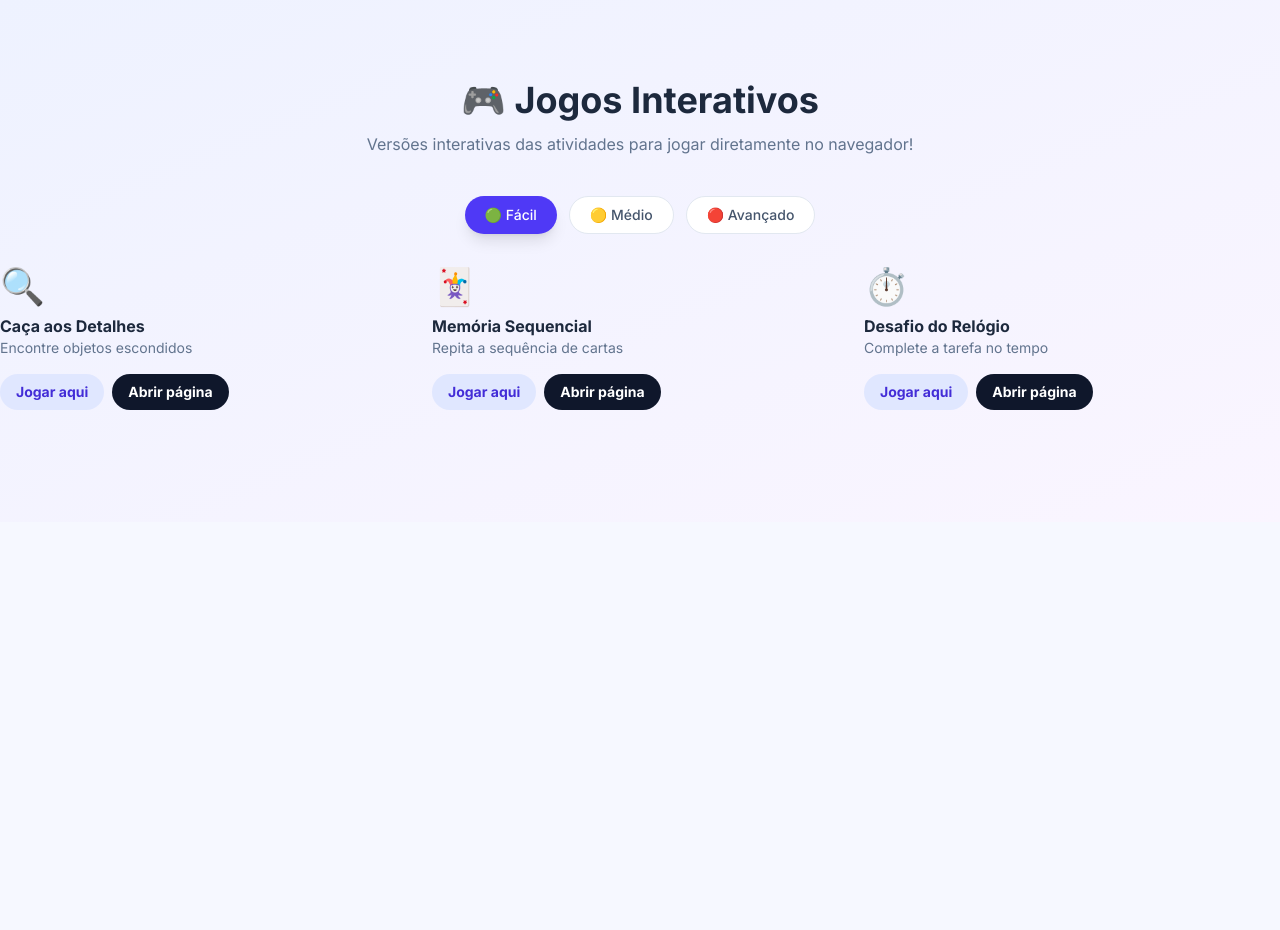
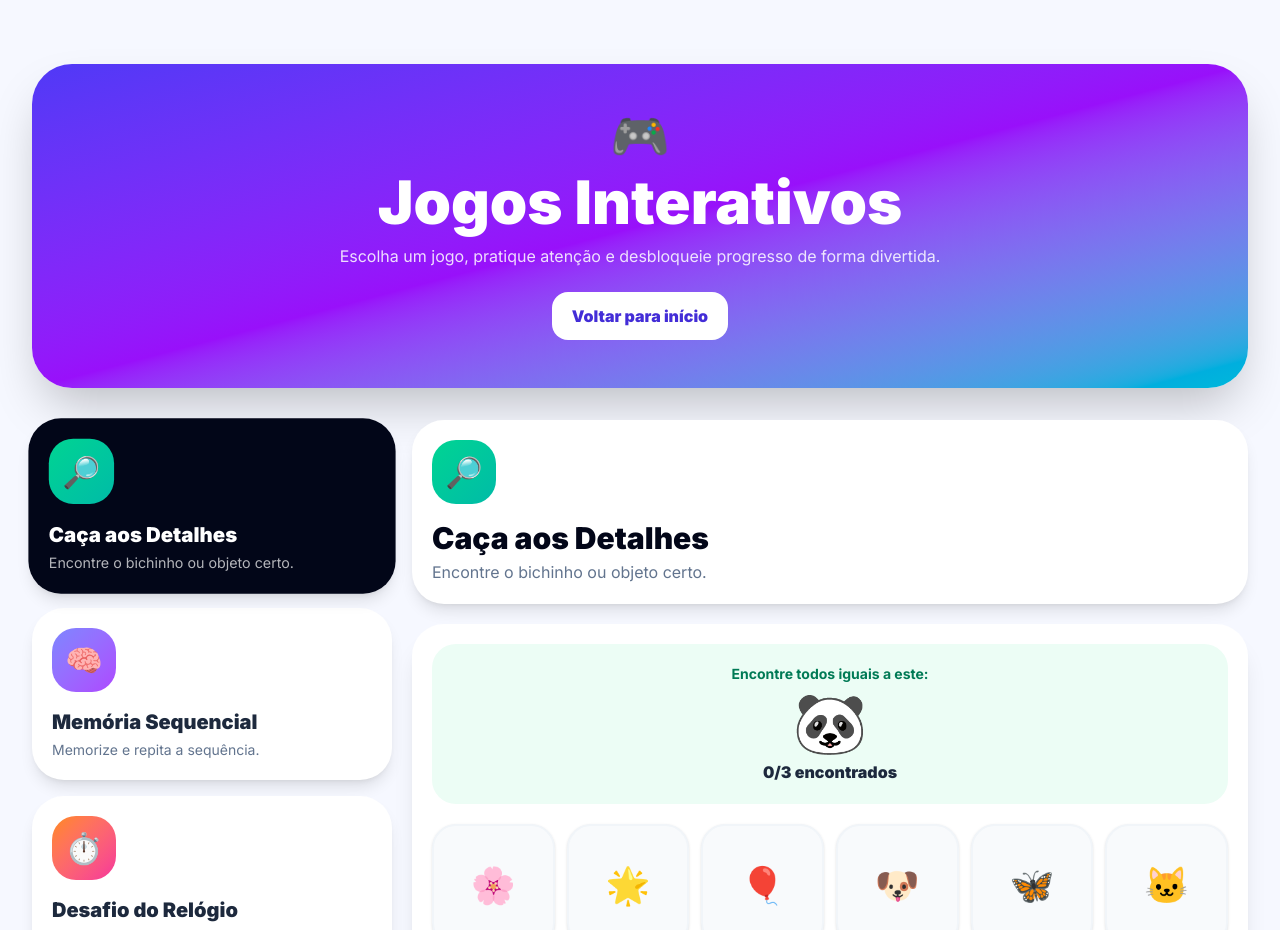
Before and after one commit to andreajoa/estimular-aten-o-sustentada, a Next.js app: page /jogos in a window 1280 px wide. Shown: the top 930 px of the page. Before the commit the page ends 800 px from the top, so only its background shows below. Built offline with nearby package versions, Linux system fonts and the light colour scheme.

Commit message:
redesign jogos page interactive child friendly

```diff
--- a/app/components/Games.tsx
+++ b/app/components/Games.tsx
@@ -1,256 +1,258 @@
 "use client";
+
+import { useEffect, useMemo, useState } from "react";
 import Link from "next/link";
-import { useState, useEffect } from "react";
 
-const GAMES = [
-  { id: "caca", title: "Caça aos Detalhes", emoji: "🔍", desc: "Encontre objetos escondidos" },
-  { id: "memoria", title: "Memória Sequencial", emoji: "🃏", desc: "Repita a sequência de cartas" },
-  { id: "relogio", title: "Desafio do Relógio", emoji: "⏱️", desc: "Complete a tarefa no tempo" },
+const games = [
+  {
+    id: "caca",
+    title: "Caça aos Detalhes",
+    emoji: "🔎",
+    desc: "Encontre o bichinho ou objeto certo.",
+    color: "from-emerald-400 to-teal-500",
+  },
+  {
+    id: "memoria",
+    title: "Memória Sequencial",
+    emoji: "🧠",
+    desc: "Memorize e repita a sequência.",
+    color: "from-indigo-400 to-purple-500",
+  },
+  {
+    id: "relogio",
+    title: "Desafio do Relógio",
+    emoji: "⏱️",
+    desc: "Clique nas letras certas com atenção.",
+    color: "from-orange-400 to-pink-500",
+  },
 ];
 
-const ITEMS_CACA = ["🐱","🌟","🍎","🚗","🌈","🦋","🎈","🌸"];
-const CARDS_MEM = ["🐶","🐱","🐭","🐹","🦊","🐻","🐼","🐨"];
+const items = ["🐶", "🐱", "🦊", "🐼", "🌟", "🍎", "🚗", "🎈", "🦋", "🌸", "🧩", "🎯"];
+const cards = ["🐶", "🐱", "🐭", "🐹", "🦊", "🐻", "🐼", "🐨"];
 
-function CacaGame({ level }: { level: string }) {
-  const count = level === "facil" ? 4 : level === "medio" ? 6 : 8;
-  const time = level === "facil" ? 60 : level === "medio" ? 45 : 30;
-  const [items] = useState(() => [...ITEMS_CACA].sort(() => Math.random() - 0.5).slice(0, count));
+function saveProgress(points: number) {
+  const current = Number(localStorage.getItem("attention-progress") || "35");
+  localStorage.setItem("attention-progress", String(Math.min(100, current + points)));
+}
+
+function SearchGame() {
   const [target] = useState(() => items[Math.floor(Math.random() * items.length)]);
-  const [found, setFound] = useState<string[]>([]);
-  const [timeLeft, setTimeLeft] = useState(time);
-  const [started, setStarted] = useState(false);
-  const [finished, setFinished] = useState(false);
+  const board = useMemo(() => [...items, target, target].sort(() => Math.random() - 0.5), [target]);
+  const total = board.filter((x) => x === target).length;
+  const [found, setFound] = useState(0);
+
+  function click(item: string) {
+    if (item === target && found < total) {
+      const next = found + 1;
+      setFound(next);
+      saveProgress(2);
+    }
+  }
+
+  return (
+    <div className="rounded-[2rem] bg-white p-5 shadow-xl">
+      <div className="mb-5 rounded-3xl bg-emerald-50 p-5 text-center">
+        <p className="text-sm font-bold text-emerald-700">Encontre todos iguais a este:</p>
+        <div className="mt-2 text-6xl">{target}</div>
+        <p className="mt-2 font-black text-slate-800">{found}/{total} encontrados</p>
+      </div>
+
+      <div className="grid grid-cols-4 gap-3 sm:grid-cols-6">
+        {board.map((item, i) => (
+          <button
+            key={i}
+            onClick={() => click(item)}
+            className="aspect-square rounded-3xl border-2 border-slate-100 bg-slate-50 text-4xl shadow-sm transition hover:scale-105 hover:border-emerald-300 active:scale-95"
+          >
+            {item}
+          </button>
+        ))}
+      </div>
+
+      {found >= total && <Success />}
+    </div>
+  );
+}
+
+function MemoryGame() {
+  const sequence = useMemo(() => Array.from({ length: 4 }, () => cards[Math.floor(Math.random() * cards.length)]), []);
+  const [show, setShow] = useState(true);
+  const [answer, setAnswer] = useState<string[]>([]);
 
   useEffect(() => {
-    if (!started || finished) return;
-    if (timeLeft === 0) { setFinished(true); return; }
-    const t = setTimeout(() => setTimeLeft((p) => p - 1), 1000);
+    const t = setTimeout(() => setShow(false), 3500);
     return () => clearTimeout(t);
-  }, [started, timeLeft, finished]);
+  }, []);
+
+  const finished = answer.length === sequence.length;
+  const correct = finished && JSON.stringify(answer) === JSON.stringify(sequence);
 
   useEffect(() => {
-    if (found.includes(target)) setFinished(true);
-  }, [found, target]);
-
-  const handleClick = (item: string) => {
-    if (!started || finished) return;
-    if (item === target && !found.includes(item)) setFound([...found, item]);
-  };
-
-  const won = found.includes(target);
-
-  if (!started) return (
-    <div className="text-center py-8">
-      <div className="text-6xl mb-4">{target}</div>
-      <p className="text-slate-600 mb-4">Encontre este item! Você tem {time} segundos.</p>
-      <button className="btn-primary" onClick={() => setStarted(true)}>Iniciar Jogo</button>
-    </div>
-  );
+    if (correct) saveProgress(8);
+  }, [correct]);
 
   return (
-    <div>
-      <div className="flex justify-between items-center mb-4">
-        <div className="text-lg font-bold">Encontre: <span className="text-3xl">{target}</span></div>
-        <div className={`text-lg font-bold ${timeLeft < 10 ? "text-red-500" : "text-indigo-600"}`}>⏱ {timeLeft}s</div>
+    <div className="rounded-[2rem] bg-white p-5 shadow-xl">
+      {show ? (
+        <div className="text-center">
+          <p className="mb-4 font-black text-slate-800">Memorize a sequência:</p>
+          <div className="flex flex-wrap justify-center gap-3">
+            {sequence.map((c, i) => (
+              <div key={i} className="grid h-20 w-20 place-items-center rounded-3xl bg-indigo-100 text-4xl shadow">
+                {c}
               </div>
-      {finished ? (
-        <div className={`text-center py-8 rounded-2xl ${won ? "bg-green-50" : "bg-red-50"}`}>
-          <div className="text-5xl mb-3">{won ? "🎉" : "😔"}</div>
-          <p className="text-xl font-bold">{won ? "Parabéns! Você encontrou!" : "Tempo esgotado!"}</p>
-          <button className="btn-primary mt-4" onClick={() => window.location.reload()}>Jogar Novamente</button>
+            ))}
+          </div>
+          <p className="mt-4 text-sm font-bold text-slate-500">Vai desaparecer em alguns segundos...</p>
         </div>
       ) : (
+        <>
+          <p className="mb-3 text-center font-black text-slate-800">
+            Repita a sequência: {answer.join(" ")}
+          </p>
+
           <div className="grid grid-cols-4 gap-3">
-          {items.map((item, i) => (
-            <button key={i} onClick={() => handleClick(item)}
-              className={`text-4xl p-4 rounded-2xl border-2 transition-all ${
-                found.includes(item) && item === target
-                  ? "border-green-400 bg-green-50 scale-110"
-                  : "border-slate-200 bg-white hover:border-indigo-300 hover:scale-105"
-              }`}>{item}</button>
+            {cards.map((c, i) => (
+              <button
+                key={i}
+                disabled={finished}
+                onClick={() => setAnswer([...answer, c])}
+                className="rounded-3xl border-2 border-slate-100 bg-slate-50 p-4 text-4xl shadow-sm transition hover:scale-105 hover:border-indigo-300 active:scale-95"
+              >
+                {c}
+              </button>
             ))}
           </div>
+
+          {finished && (
+            correct ? <Success /> : (
+              <div className="mt-5 rounded-3xl bg-rose-50 p-5 text-center">
+                <div className="text-4xl">🙂</div>
+                <p className="mt-2 font-black text-rose-700">Quase! Tente novamente.</p>
+                <p className="text-sm text-slate-500">Sequência correta: {sequence.join(" ")}</p>
+                <button onClick={() => location.reload()} className="mt-4 rounded-2xl bg-slate-950 px-5 py-3 font-black text-white">
+                  Jogar de novo
+                </button>
+              </div>
+            )
+          )}
+        </>
       )}
     </div>
   );
 }
 
-function MemoriaGame({ level }: { level: string }) {
-  const count = level === "facil" ? 3 : level === "medio" ? 5 : 7;
-  const [sequence] = useState(() => Array.from({length: count}, () => CARDS_MEM[Math.floor(Math.random() * CARDS_MEM.length)]));
-  const [showing, setShowing] = useState(true);
-  const [answer, setAnswer] = useState<string[]>([]);
-  const [finished, setFinished] = useState(false);
+function ClockGame() {
+  const letters = "AABBCCAADDEAAFAAGAAH".split("");
+  const correct = letters.map((l, i) => (l === "A" ? i : -1)).filter((i) => i >= 0);
+  const [selected, setSelected] = useState<number[]>([]);
+  const score = selected.filter((i) => correct.includes(i)).length;
 
   useEffect(() => {
-    const t = setTimeout(() => setShowing(false), 3000);
-    return () => clearTimeout(t);
-  }, []);
-
-  const handlePick = (card: string) => {
-    if (finished) return;
-    const newAnswer = [...answer, card];
-    setAnswer(newAnswer);
-    if (newAnswer.length === sequence.length) setFinished(true);
-  };
-
-  const correct = JSON.stringify(answer) === JSON.stringify(sequence);
+    if (score === correct.length) saveProgress(8);
+  }, [score, correct.length]);
 
   return (
-    <div>
-      {showing ? (
-        <div className="text-center">
-          <p className="text-slate-600 mb-4 font-medium">Memorize a sequência!</p>
-          <div className="flex justify-center gap-3 flex-wrap">
-            {sequence.map((c, i) => (
-              <div key={i} className="w-16 h-16 rounded-2xl bg-indigo-100 flex items-center justify-center text-3xl border-2 border-indigo-300">{c}</div>
+    <div className="rounded-[2rem] bg-white p-5 shadow-xl">
+      <div className="mb-5 rounded-3xl bg-orange-50 p-5 text-center">
+        <p className="font-black text-slate-800">Clique em todas as letras</p>
+        <div className="mt-2 text-6xl font-black text-orange-500">A</div>
+        <p className="mt-2 font-black text-slate-700">{score}/{correct.length}</p>
+      </div>
+
+      <div className="flex flex-wrap justify-center gap-3">
+        {letters.map((l, i) => (
+          <button
+            key={i}
+            onClick={() => !selected.includes(i) && setSelected([...selected, i])}
+            className={`h-14 w-14 rounded-2xl border-2 text-xl font-black transition active:scale-95 ${
+              selected.includes(i)
+                ? correct.includes(i)
+                  ? "border-green-400 bg-green-100 text-green-700"
+                  : "border-red-400 bg-red-100 text-red-700"
+                : "border-slate-100 bg-slate-50 text-slate-700 hover:border-orange-300"
+            }`}
+          >
+            {l}
+          </button>
         ))}
       </div>
-          <p className="text-sm text-slate-400 mt-3">Desaparecendo em 3 segundos...</p>
-        </div>
-      ) : finished ? (
-        <div className={`text-center py-8 rounded-2xl ${correct ? "bg-green-50" : "bg-red-50"}`}>
-          <div className="text-5xl mb-3">{correct ? "🎉" : "😔"}</div>
-          <p className="text-xl font-bold mb-2">{correct ? "Sequência correta!" : "Sequência incorreta!"}</p>
-          <p className="text-sm text-slate-500 mb-1">Sequência: {sequence.join(" ")}</p>
-          <p className="text-sm text-slate-500 mb-4">Sua resposta: {answer.join(" ")}</p>
-          <button className="btn-primary" onClick={() => window.location.reload()}>Jogar Novamente</button>
-        </div>
-      ) : (
-        <div>
-          <p className="text-center text-slate-600 mb-2">Reproduza a sequência ({answer.length}/{sequence.length})</p>
-          <div className="flex justify-center gap-2 mb-4 min-h-12 flex-wrap">
-            {answer.map((c, i) => <span key={i} className="text-3xl">{c}</span>)}
-          </div>
-          <div className="grid grid-cols-4 gap-3">
-            {CARDS_MEM.map((card, i) => (
-              <button key={i} onClick={() => handlePick(card)}
-                className="text-3xl p-3 rounded-2xl border-2 border-slate-200 bg-white hover:border-indigo-300 hover:scale-105 transition-all">{card}</button>
-            ))}
-          </div>
-        </div>
-      )}
+
+      {score === correct.length && <Success />}
     </div>
   );
 }
 
-function RelogioGame({ level }: { level: string }) {
-  const time = level === "facil" ? 60 : level === "medio" ? 40 : 25;
-  const letters = "AABBCCAADDEAAFAAGAAH".split("");
-  const [timeLeft, setTimeLeft] = useState(time);
-  const [started, setStarted] = useState(false);
-  const [selected, setSelected] = useState<number[]>([]);
-  const [finished, setFinished] = useState(false);
-  const correctIndices = letters.map((l, i) => l === "A" ? i : -1).filter(i => i !== -1);
-
-  useEffect(() => {
-    if (!started || finished) return;
-    if (timeLeft === 0) { setFinished(true); return; }
-    const t = setTimeout(() => setTimeLeft((p) => p - 1), 1000);
-    return () => clearTimeout(t);
-  }, [started, timeLeft, finished]);
-
-  const toggle = (i: number) => {
-    if (!started || finished) return;
-    setSelected(prev => prev.includes(i) ? prev.filter(x => x !== i) : [...prev, i]);
-  };
-
-  const score = selected.filter(i => correctIndices.includes(i)).length;
-  const wrong = selected.filter(i => !correctIndices.includes(i)).length;
-
-  if (!started) return (
-    <div className="text-center py-8">
-      <p className="text-slate-600 mb-4">Clique em todas as letras <strong>A</strong> antes do tempo acabar! Você tem {time} segundos.</p>
-      <button className="btn-primary" onClick={() => setStarted(true)}>Iniciar Jogo</button>
-    </div>
-  );
-
+function Success() {
   return (
-    <div>
-      <div className="flex justify-between mb-4">
-        <span className="text-sm font-medium text-slate-600">✅ {score} corretas | ❌ {wrong} erradas</span>
-        <span className={`font-bold ${timeLeft < 10 ? "text-red-500" : "text-indigo-600"}`}>⏱ {timeLeft}s</span>
-      </div>
-      {finished ? (
-        <div className="text-center py-8 bg-indigo-50 rounded-2xl">
-          <div className="text-5xl mb-3">🏆</div>
-          <p className="text-xl font-bold">Resultado: {score}/{correctIndices.length} letras A encontradas!</p>
-          <button className="btn-primary mt-4" onClick={() => window.location.reload()}>Jogar Novamente</button>
-        </div>
-      ) : (
-        <div className="flex flex-wrap gap-2 justify-center">
-          {letters.map((letter, i) => (
-            <button key={i} onClick={() => toggle(i)}
-              className={`w-12 h-12 rounded-xl font-bold text-lg border-2 transition-all ${
-                selected.includes(i)
-                  ? correctIndices.includes(i) ? "bg-green-100 border-green-400 text-green-700" : "bg-red-100 border-red-400 text-red-700"
-                  : "bg-white border-slate-200 hover:border-indigo-300 text-slate-700"
-              }`}>{letter}</button>
-          ))}
-        </div>
-      )}
+    <div className="mt-5 rounded-3xl bg-green-50 p-5 text-center">
+      <div className="text-5xl">🎉</div>
+      <p className="mt-2 text-xl font-black text-green-700">Muito bem!</p>
+      <p className="text-sm text-slate-500">Você treinou sua atenção.</p>
+      <button onClick={() => location.reload()} className="mt-4 rounded-2xl bg-slate-950 px-5 py-3 font-black text-white">
+        Jogar de novo
+      </button>
     </div>
   );
 }
 
 export default function Games() {
-  const [activeGame, setActiveGame] = useState<string | null>(null);
-  const [level, setLevel] = useState("facil");
-  const [key, setKey] = useState(0);
+  const [active, setActive] = useState("caca");
 
-  const startGame = (id: string) => { setActiveGame(id); setKey(k => k + 1); };
+  const current = games.find((g) => g.id === active)!;
 
   return (
-    <section className="py-12 md:py-20 w-full bg-gradient-to-br from-indigo-50 to-purple-50">
-      <div className="section-container">
-        <div className="text-center mb-10">
-          <h2 className="text-2xl md:text-3xl lg:text-4xl font-bold text-slate-800 mb-3">🎮 Jogos Interativos</h2>
-          <p className="text-slate-500 text-sm md:text-base">Versões interativas das atividades para jogar diretamente no navegador!</p>
+    <main className="min-h-screen bg-[#f6f8ff] px-4 py-10 md:px-8 md:py-16">
+      <section className="mx-auto max-w-7xl">
+        <div className="mb-8 rounded-[2.5rem] bg-gradient-to-br from-indigo-600 via-purple-600 to-cyan-500 p-6 text-center text-white shadow-2xl md:p-12">
+          <div className="text-5xl">🎮</div>
+          <h1 className="mt-3 text-4xl font-black md:text-6xl">Jogos Interativos</h1>
+          <p className="mx-auto mt-3 max-w-2xl text-white/85">
+            Escolha um jogo, pratique atenção e desbloqueie progresso de forma divertida.
+          </p>
+          <Link href="/" className="mt-6 inline-block rounded-2xl bg-white px-5 py-3 font-black text-indigo-700">
+            Voltar para início
+          </Link>
         </div>
 
-        <div className="flex justify-center gap-3 mb-8 flex-wrap">
-          {[["facil","🟢 Fácil"],["medio","🟡 Médio"],["avancado","🔴 Avançado"]].map(([val, label]) => (
-            <button key={val} onClick={() => setLevel(val)}
-              className={`px-5 py-2 rounded-full font-medium text-sm transition-all ${level === val ? "bg-indigo-600 text-white shadow-lg" : "bg-white text-slate-600 hover:bg-indigo-50 border border-slate-200"}`}>
-              {label}
+        <div className="grid gap-5 lg:grid-cols-[360px_1fr]">
+          <aside className="space-y-4">
+            {games.map((g) => (
+              <button
+                key={g.id}
+                onClick={() => setActive(g.id)}
+                className={`w-full rounded-[2rem] p-5 text-left shadow-lg transition ${
+                  active === g.id
+                    ? "bg-slate-950 text-white scale-[1.02]"
+                    : "bg-white text-slate-800 hover:scale-[1.01]"
+                }`}
+              >
+                <div className={`mb-4 grid h-16 w-16 place-items-center rounded-3xl bg-gradient-to-br ${g.color} text-3xl`}>
+                  {g.emoji}
+                </div>
+                <h2 className="text-xl font-black">{g.title}</h2>
+                <p className={`mt-1 text-sm ${active === g.id ? "text-white/70" : "text-slate-500"}`}>
+                  {g.desc}
+                </p>
               </button>
             ))}
+          </aside>
+
+          <section>
+            <div className="mb-5 rounded-[2rem] bg-white p-5 shadow-lg">
+              <div className={`mb-4 grid h-16 w-16 place-items-center rounded-3xl bg-gradient-to-br ${current.color} text-3xl text-white`}>
+                {current.emoji}
+              </div>
+              <h2 className="text-3xl font-black text-slate-950">{current.title}</h2>
+              <p className="mt-1 text-slate-500">{current.desc}</p>
             </div>
 
-        <div className="grid grid-cols-1 sm:grid-cols-3 gap-4 mb-8">
-          {GAMES.map((g) => (
-            <div key={g.id} className={`card text-left transition-all hover:scale-105 w-full ${activeGame === g.id ? "border-2 border-indigo-400" : ""}`}>
-              <div className="text-4xl mb-2">{g.emoji}</div>
-              <div className="font-bold text-slate-800">{g.title}</div>
-              <div className="text-sm text-slate-500 mb-4">{g.desc}</div>
-              <div className="flex flex-wrap gap-2">
-                <button onClick={() => startGame(g.id)} className="px-4 py-2 rounded-full bg-indigo-100 text-indigo-700 text-sm font-bold">
-                  Jogar aqui
-                </button>
-                <Link href={`/jogos/${g.id}`} className="px-4 py-2 rounded-full bg-slate-900 text-white text-sm font-bold">
-                  Abrir página
-                </Link>
-              </div>
-            </div>
-          ))}
-        </div>
-
-        {activeGame && (
-          <div className="card w-full">
-            <div className="flex items-center justify-between mb-6">
-              <h3 className="text-xl font-bold text-slate-800">
-                {GAMES.find(g => g.id === activeGame)?.emoji} {GAMES.find(g => g.id === activeGame)?.title}
-              </h3>
-              <button onClick={() => setActiveGame(null)} className="text-slate-400 hover:text-slate-600 text-xl">✕</button>
-            </div>
-            <div key={key}>
-              {activeGame === "caca" && <CacaGame level={level} />}
-              {activeGame === "memoria" && <MemoriaGame level={level} />}
-              {activeGame === "relogio" && <RelogioGame level={level} />}
-            </div>
-          </div>
-        )}
+            {active === "caca" && <SearchGame />}
+            {active === "memoria" && <MemoryGame />}
+            {active === "relogio" && <ClockGame />}
+          </section>
         </div>
       </section>
+    </main>
   );
 }
```
Lines whose indentation alone changed are shown as unchanged.
